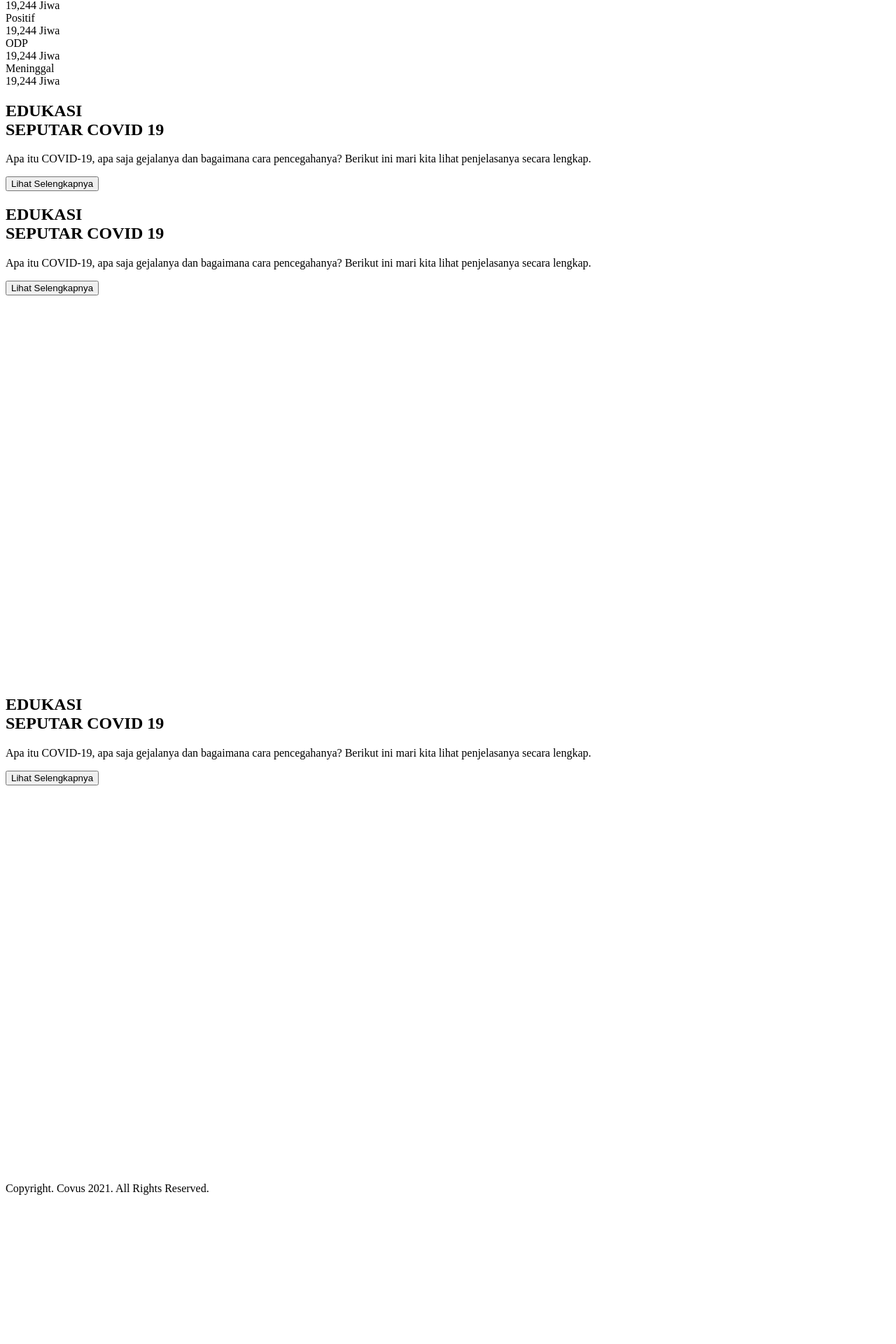
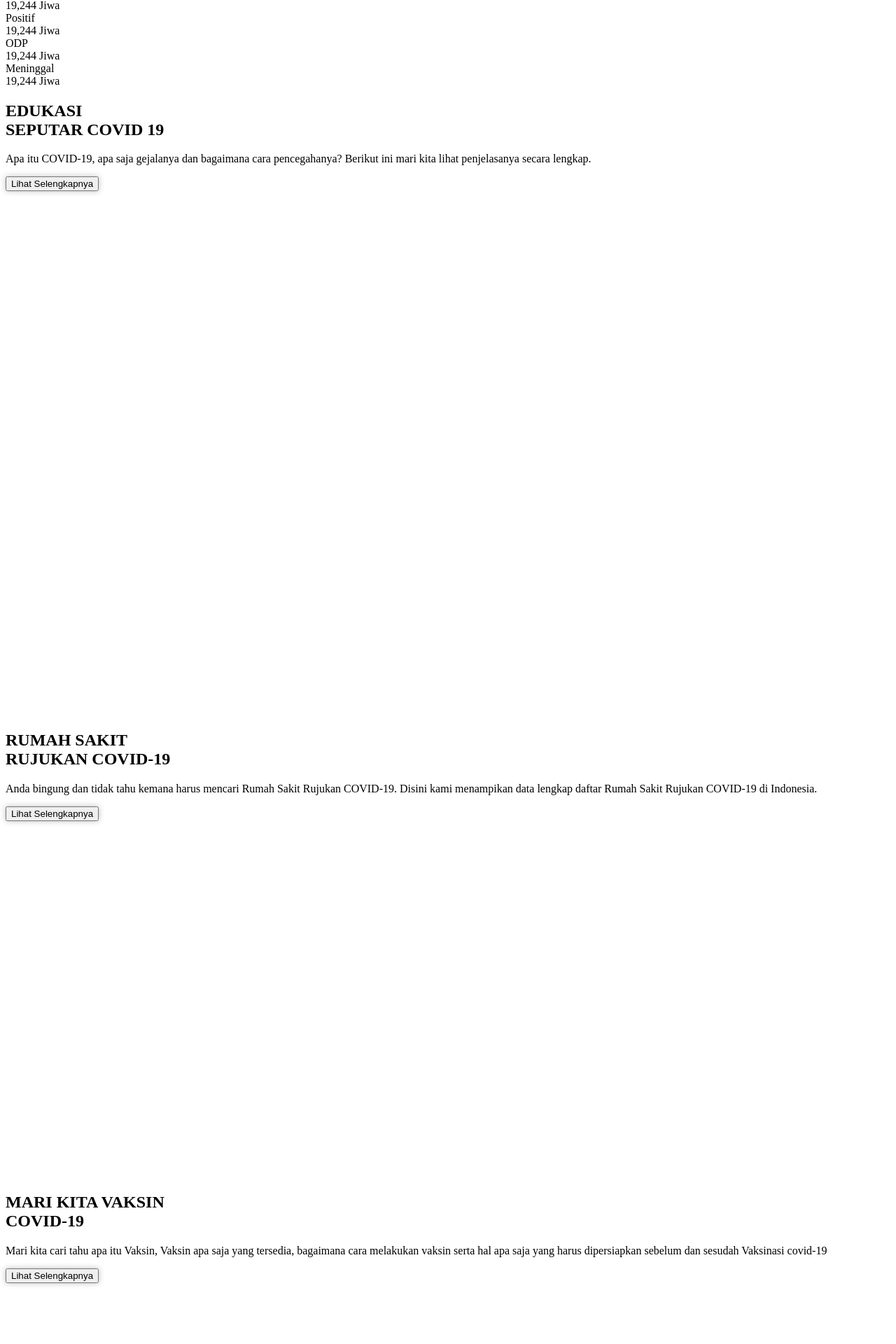
Before and after one commit to FransiscoReadyPermana/Covus, a Next.js app: page / in a window 1280 px wide. Shown: the part 1148-3068 px from the top of the page at 70% size. Before the commit the page ends 2871 px from the top, so only its background shows below. Built offline with nearby package versions, Linux system fonts and the light colour scheme.

Commit message:
fixing first page

```diff
--- a/pages/Components/button/button.module.css
+++ b/pages/Components/button/button.module.css
@@ -1,5 +1,6 @@
 .button{
   transition: all 0.2s ease;
+  box-shadow: 0px 0px 8px rgba(0, 0, 0, 0.25);
 }
 
 .button:hover{
--- a/pages/Components/button/index.jsx
+++ b/pages/Components/button/index.jsx
@@ -12,5 +12,5 @@ export default function Button({ children, color }) {
   if (color === 'dark-grey') {
     colorSelect = 'dark-grey';
   }
-  return <button className={`px-40 py-5 text-white text-xl bg-${colorSelect} ${Styles.button} 4 rounded-full`}>{children}</button>;
+  return <button className={`px-40 py-5 text-white text-2xl bg-${colorSelect} ${Styles.button} 4 rounded-full`}>{children}</button>;
 }
--- a/pages/Components/containerData/index.jsx
+++ b/pages/Components/containerData/index.jsx
@@ -20,13 +20,13 @@ export default function ContainerData({ title, content, color }) {
     <div className="flex flex-col gap-4">
       <div
         id="title"
-        className={`bg-${colorSelect} font-medium text-white text-2xl py-3 text-center px-28 rounded-full `}
+        className={`bg-${colorSelect} font-medium text-white text-xl py-3 text-center px-28 rounded-full `}
       >
         {title}
       </div>
       <div
         id="title"
-        className={`bg-white font-medium text-${colorSelect} text-2xl py-3 text-center px-28  rounded-full `}
+        className={`bg-white font-bold text-${colorSelect} text-2xl py-3 text-center px-28  rounded-full `}
       >
         {content}
       </div>
--- a/pages/Components/iframe/index.jsx
+++ b/pages/Components/iframe/index.jsx
@@ -19,7 +19,7 @@ export default function Iframe() {
         <Virus className={`absolute ${Styles.virusPositionBottom}`} />
       </div>
       <Link href="https://peta.laporcovid19.org/">
-        <button className={`bg-dark-grey text-white p-4 rounded-full font-medium text-xl ${Styles.button}`}>Lihat selengkapnya</button>
+        <button className={`bg-dark-grey text-white p-4 rounded-full font-medium text-2xl ${Styles.button}`}>Lihat selengkapnya</button>
       </Link>
     </div>
   );
--- a/pages/Components/paragraph/index.jsx
+++ b/pages/Components/paragraph/index.jsx
@@ -17,5 +17,11 @@ export default function Paragraph({ children, color, size, className }) {
     sizeSelect = '2xl'
   }
 
-  return <p className={`font-semibold text-${colorSelect} text-${sizeSelect} w-4/5 ${className}`}>{children}</p>;
+  return (
+    <p
+      className={`font-semibold text-${colorSelect} text-${sizeSelect} w-4/5 ${className} leading-relaxed`}
+    >
+      {children}
+    </p>
+  );
 }
--- a/pages/Components/title/index.jsx
+++ b/pages/Components/title/index.jsx
@@ -19,5 +19,11 @@ export default function Title({children, color, className}) {
     colorSelect = 'white '
   }
 
-  return <h1 className={`font-bold text-4xl text-${colorSelect} ${className}`}>{children}</h1>;
+  return (
+    <h1
+      className={`font-bold text-4xl leading-relaxed text-${colorSelect} ${className}`}
+    >
+      {children}
+    </h1>
+  );
 }
--- a/pages/index.jsx
+++ b/pages/index.jsx
@@ -18,7 +18,7 @@ export default function Home() {
 
       <section
         id="first"
-        className={`flex flex-col w-100 justify-center h-screen`}
+        className={`flex flex-col w-100 justify-center h-screen relative`}
       >
         <div className="flex justify-center items-center mt-32 h-20">
           <div className="bg-purple w-40 h-2 "></div>
@@ -31,13 +31,14 @@ export default function Home() {
           id="background"
           className={`h-full w-full ${styles.firstSection}`}
         ></div>
+        <div className="bg-dark-grey w-full h-3" />
       </section>
 
       {/* second section */}
 
       <section
         id="second"
-        className={`flex flex-col items-center w-full pt-12 gap-12 h-screen bg-purple`}
+        className={`flex flex-col items-center w-full pt-12 gap-12 ${styles.section2} bg-purple relative`}
       >
         <Title color="white">LACAK KASUS COVID</Title>
         <Iframe />
@@ -51,15 +52,18 @@ export default function Home() {
             color="dark-green"
           />
         </div>
+        <div
+          id="divider"
+          className={`${styles.bgThirdSection} h-52 w-full absolute -bottom-52 z-10`}
+        />
       </section>
 
       {/* third section */}
 
-      <section id="third" className={`h-screen w-full relative bg-purple `}>
-        <div
-          id="divider"
-          className={`${styles.bgThirdSection} h-52 w-full absolute`}
-        />
+      <section
+        id="third"
+        className={`w-full relative bg-purple ${styles.section3} `}
+      >
         <div
           id="content"
           className="flex gap-24 h-full px-20 pb-28 pt-32 bg-white items-center"
@@ -89,7 +93,7 @@ export default function Home() {
 
       <section
         id="fourth"
-        className={`${styles.section} w-full relative bg-purple ${styles.mtThirdSection}`}
+        className={`${styles.section4} w-full relative bg-purple`}
       >
         <div
           id="divider"
@@ -101,12 +105,12 @@ export default function Home() {
         >
           <div id="text" className="flex flex-col gap-12 items-start w-1/2">
             <Title color="white">
-              EDUKASI <br /> SEPUTAR COVID 19
+              RUMAH SAKIT <br /> RUJUKAN COVID-19
             </Title>
             <Paragraph size="2xl" color="white">
-              Apa itu COVID-19, apa saja gejalanya dan bagaimana cara
-              pencegahanya? Berikut ini mari kita lihat penjelasanya secara
-              lengkap.
+              Anda bingung dan tidak tahu kemana harus mencari Rumah Sakit
+              Rujukan COVID-19. Disini kami menampikan data lengkap daftar Rumah
+              Sakit Rujukan COVID-19 di Indonesia.
             </Paragraph>
             <Button color="dark-grey">Lihat Selengkapnya</Button>
           </div>
@@ -123,8 +127,8 @@ export default function Home() {
       {/* fifth section */}
 
       <section
-        id="fourth"
-        className={`${styles.section} w-full relative bg-purple ${styles.mtThirdSection}`}
+        id="fifth"
+        className={`${styles.section5} w-full relative bg-purple`}
       >
         <div
           id="divider"
@@ -132,34 +136,39 @@ export default function Home() {
         />
         <div
           id="content"
-          className="flex gap-16 h-full px-52 pt-32 bg-white items-center"
+          className="flex h-full px-52 pl-0 pt-32 bg-white items-center justify-center"
         >
-          <div id="text" className="flex flex-col gap-12 items-start w-1/2">
-            <Title color="dark-grey">
-              EDUKASI <br /> SEPUTAR COVID 19
-            </Title>
-            <Paragraph size="2xl" color="dark-grey">
-              Apa itu COVID-19, apa saja gejalanya dan bagaimana cara
-              pencegahanya? Berikut ini mari kita lihat penjelasanya secara
-              lengkap.
-            </Paragraph>
-            <Button color="dark-grey">Lihat Selengkapnya</Button>
-          </div>
-          <div className="relative w-1/2 h-5/6 pl-40  ">
+          <div className="relative w-5/6 h-full -z-10 -left-36 -top-28">
             <Image
               src="/images/doctorAndNurse 2.svg"
               alt="reading-book-image"
               layout="fill"
             />
           </div>
+          <div id="text" className="flex flex-col gap-12 items-start w-1/2">
+            <Title color="dark-grey">
+              MARI KITA VAKSIN <br /> COVID-19
+            </Title>
+            <Paragraph size="2xl" color="dark-grey">
+              Mari kita cari tahu apa itu Vaksin, Vaksin apa saja yang tersedia,
+              bagaimana cara melakukan vaksin serta hal apa saja yang harus
+              dipersiapkan sebelum dan sesudah Vaksinasi covid-19
+            </Paragraph>
+            <Button color="dark-grey">Lihat Selengkapnya</Button>
+          </div>
         </div>
       </section>
-      <footer className={` relative bg-purple ${styles.mtThirdSection}`}>
+
+      {/* footer */}
+
+      <footer className={`relative bg-purple`}>
         <div
           id="divider"
           className={`${styles.secondBGFourthSection} h-10  w-full absolute -top-10`}
         />
-        <p className="text-center text-white font-normal text-xl py-9">Copyright. Covus 2021. All Rights Reserved.</p>
+        <p className="text-center text-white font-normal text-xl py-9">
+          Copyright. Covus 2021. All Rights Reserved.
+        </p>
       </footer>
     </div>
   );
--- a/styles/Home.module.css
+++ b/styles/Home.module.css
@@ -1,5 +1,17 @@
 .section {
-  height: 85vh;
+  height: 90vh;
+}
+
+.section3 {
+  height: 110vh;
+}
+
+.section4 {
+  height: 80vh;
+}
+
+.section5 {
+  height: 100vh;
 }
 
 .firstSection {
@@ -11,9 +23,6 @@
   bottom: 0;
 }
 
-.mtThirdSection {
-  margin-top: 0rem;
-}
 
 .bgThirdSection {
   background: url('../public/images/firstDivider.svg');
```
Also changed, not shown: public/images/DoctorAndNurse 2.svg.
